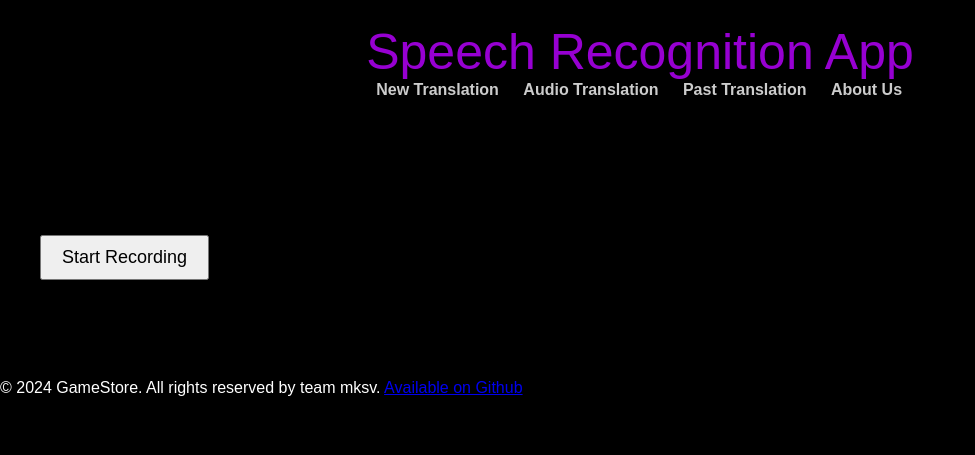
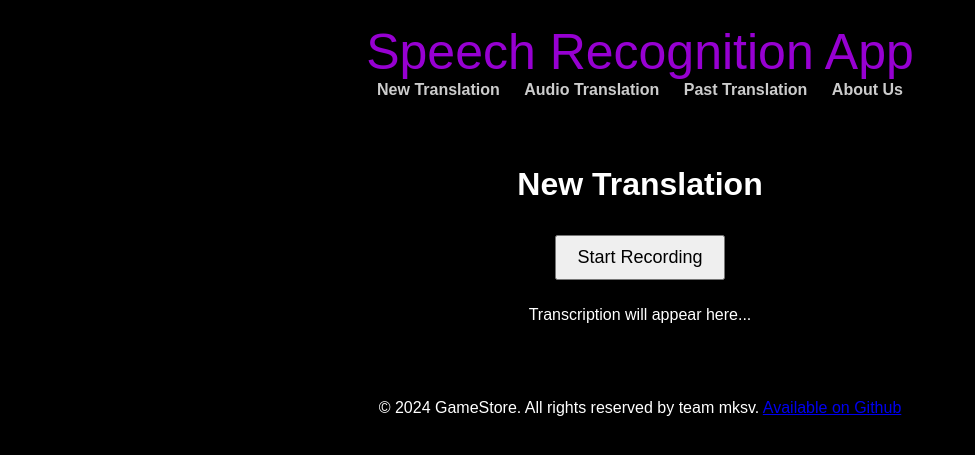
Before and after one commit to software-students-spring2024/4-containerized-app-exercise-team-mvks, a Flask app: page / in a window 1280 px wide. Shown: the top 455 px of the page, without its empty margins (0-975 px from the left). Run offline with Flask 3, Linux system fonts and the light colour scheme.

Commit message:
necessary updates

```diff
--- a/web_app/static/css/style.css
+++ b/web_app/static/css/style.css
@@ -4,7 +4,7 @@
     padding: 0;
     font-family: 'Arial', sans-serif;
     background-color: #000000;
-    color: #000000;
+    color: #ffffff;
   }
 
   .container {
@@ -14,6 +14,7 @@
     background-color: #000000;
     padding: 20px;
     box-shadow: 0 4px 6px rgba(0,0,0,0.1);
+    text-align: center;
   }
 
 
@@ -42,8 +43,12 @@
 
   footer {
     color: white;
+    display: flex;
+    justify-content: center;
+    align-items: center;
+    text-align: center;
+    padding: 20px;
   }
-
 
   .subtitle {
     font-size: 24px;
@@ -53,6 +58,7 @@
     text-transform: uppercase;
     font-style: italic;
   }
+
   .text {
     color: #ffffff;
   }
```
